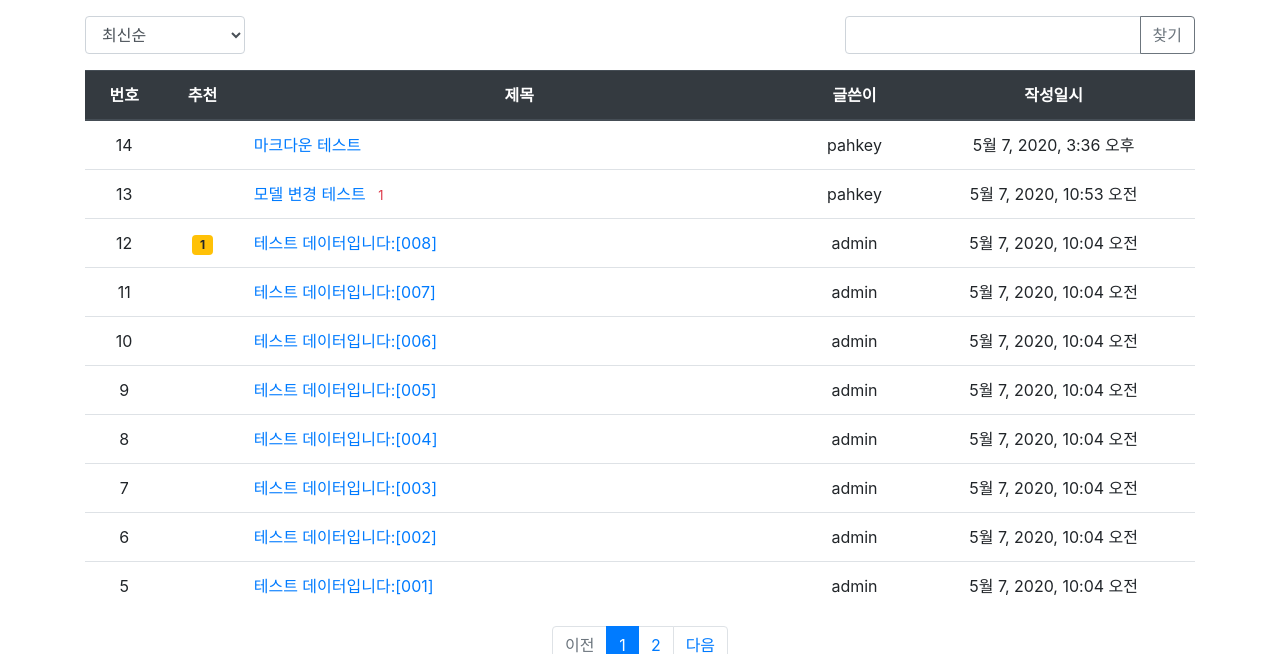
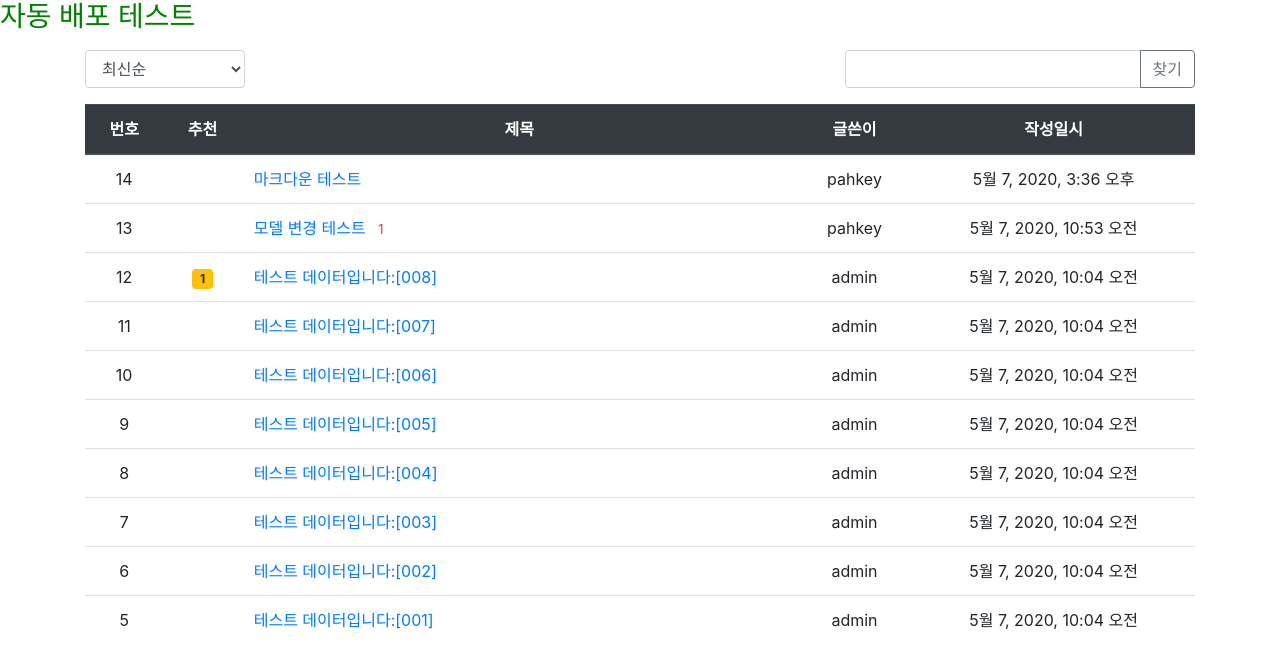
Before and after one commit to chlwjddn20042/django-k8s-app, a Django app: page / in a window 1280 px wide. Shown: the part 57-711 px from the top of the page. Run offline with Django 3.2, Linux system fonts and the light colour scheme; data comes from the database, SQL or seed files in the repository; some libraries are stand-ins or nearby versions.

```diff
--- a/templates/pybo/question_list.html
+++ b/templates/pybo/question_list.html
@@ -1,6 +1,9 @@
 {% extends 'base.html' %}
 {% load pybo_filter %}
 {% block content %}
+
+<h3 style="color: green;">자동 배포 테스트</h3>
+
 <div class="container my-3">
     <div class="row justify-content-between my-3">
         <div class="col-2">
```
